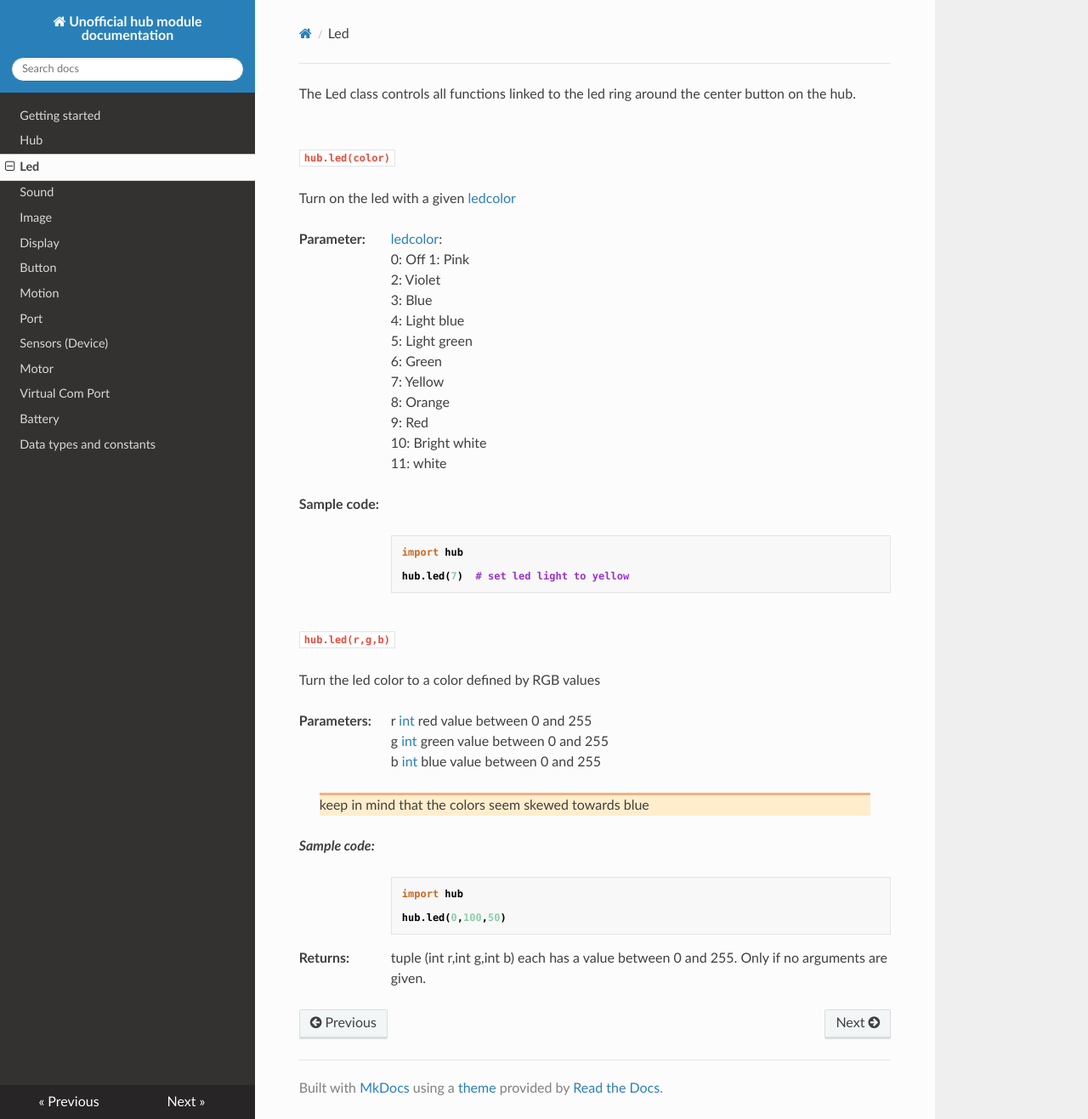
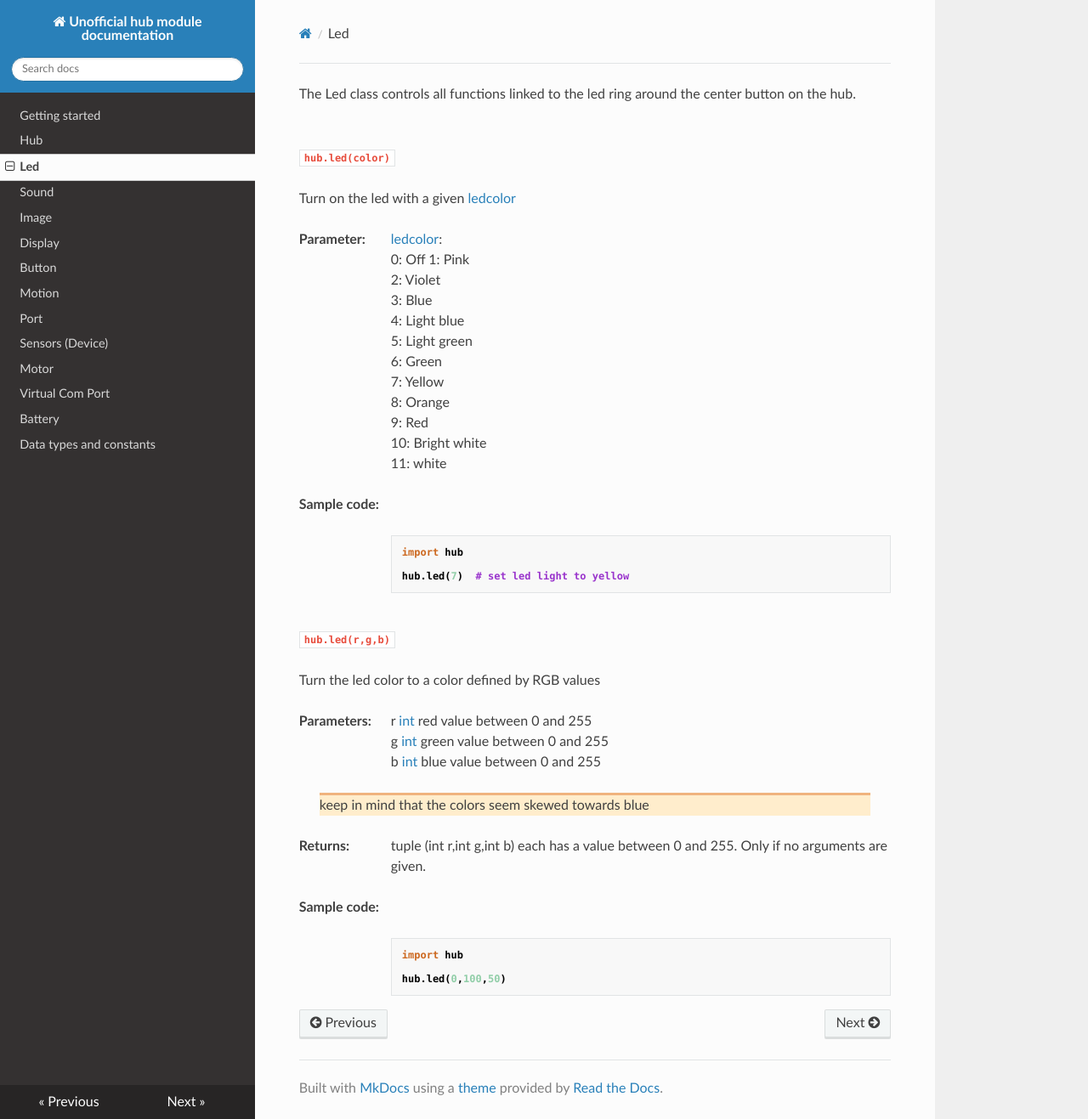
Before and after one commit to NStrijbosch/hub-module-notes, an MkDocs documentation site: the page built from docs/led.md, in a window 1280 px wide and 1317 px high. Shown: the whole window at 85% size. Built offline with MkDocs 1.6.1, drawn with Linux system fonts in a browser that asks for light colours; nearby versions of some CDN libraries.

Commit message:
Update led.md

````diff
--- a/docs/led.md
+++ b/docs/led.md
@@ -45,13 +45,14 @@ __Parameters:__
 
 > keep in mind that the colors seem skewed towards blue
 
-___Sample code:___
+
+__Returns:__
+
+* tuple (int r,int g,int b) each has a value between 0 and 255. Only if no arguments are given.
+
+__Sample code:__
 ``` python
 import hub
 
 hub.led(0,100,50)
 ```
-
-__Returns:__
-
-* tuple (int r,int g,int b) each has a value between 0 and 255. Only if no arguments are given.
````
